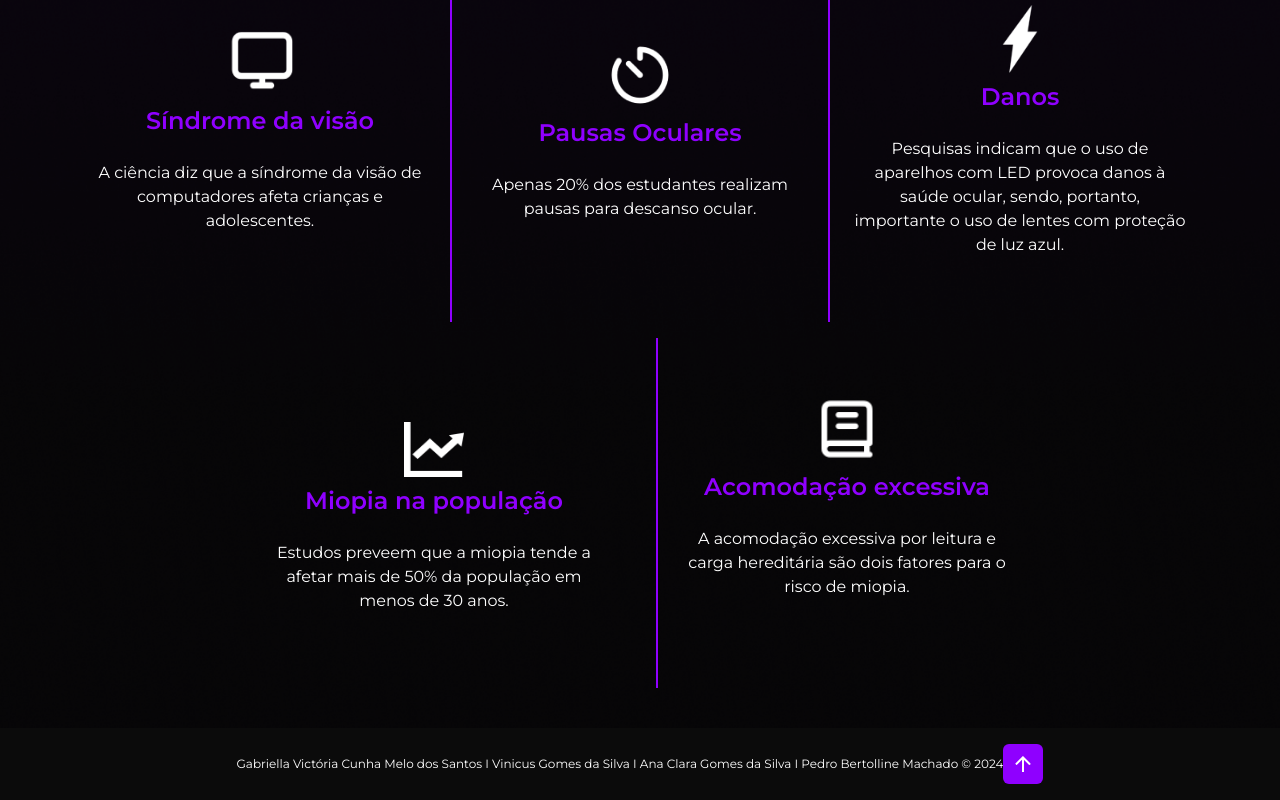
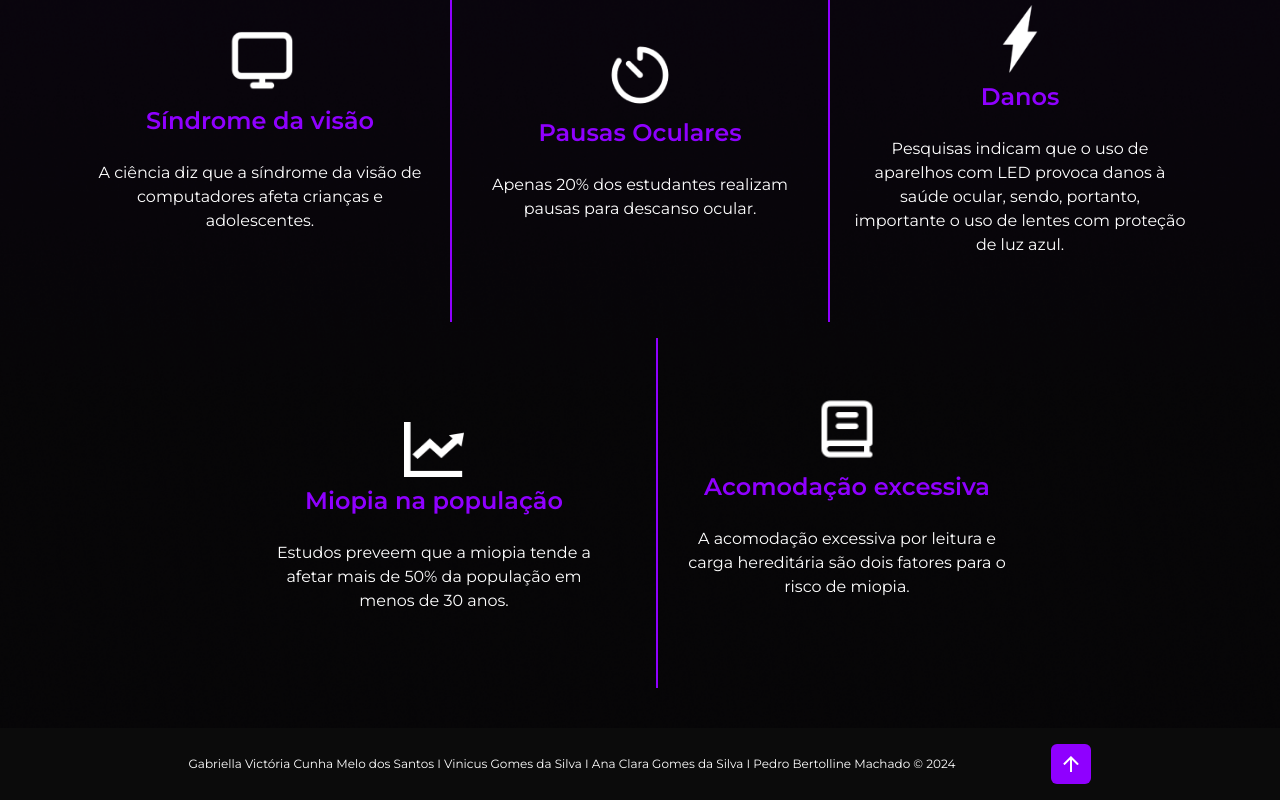
Before and after one commit to GabriellaVictoriacmss/VisionShield, a React (Vite) app: page / in a window 1280 px wide. Shown: the part 2255-3055 px from the top of the page. Built offline with nearby package versions, Linux system fonts and the light colour scheme.

Commit message:
margin left no botao do footer

```diff
--- a/src/components/Footer.jsx
+++ b/src/components/Footer.jsx
@@ -15,7 +15,7 @@ function Footer() {
   </p>
   <a
     onClick={scrollToTop}
-    className="mt-2 md:mt-0 flex items-center px-2 py-2 rounded-md bg-main-purple cursor-pointer"
+    className="mt-2 md:mt-0 flex items-center px-2 py-2 rounded-md bg-main-purple cursor-pointer ml-24"
   >
     <img src={arrow} alt="Arrow" className="w-5 h-5 md:w-6 md:h-6" />
   </a>
```
